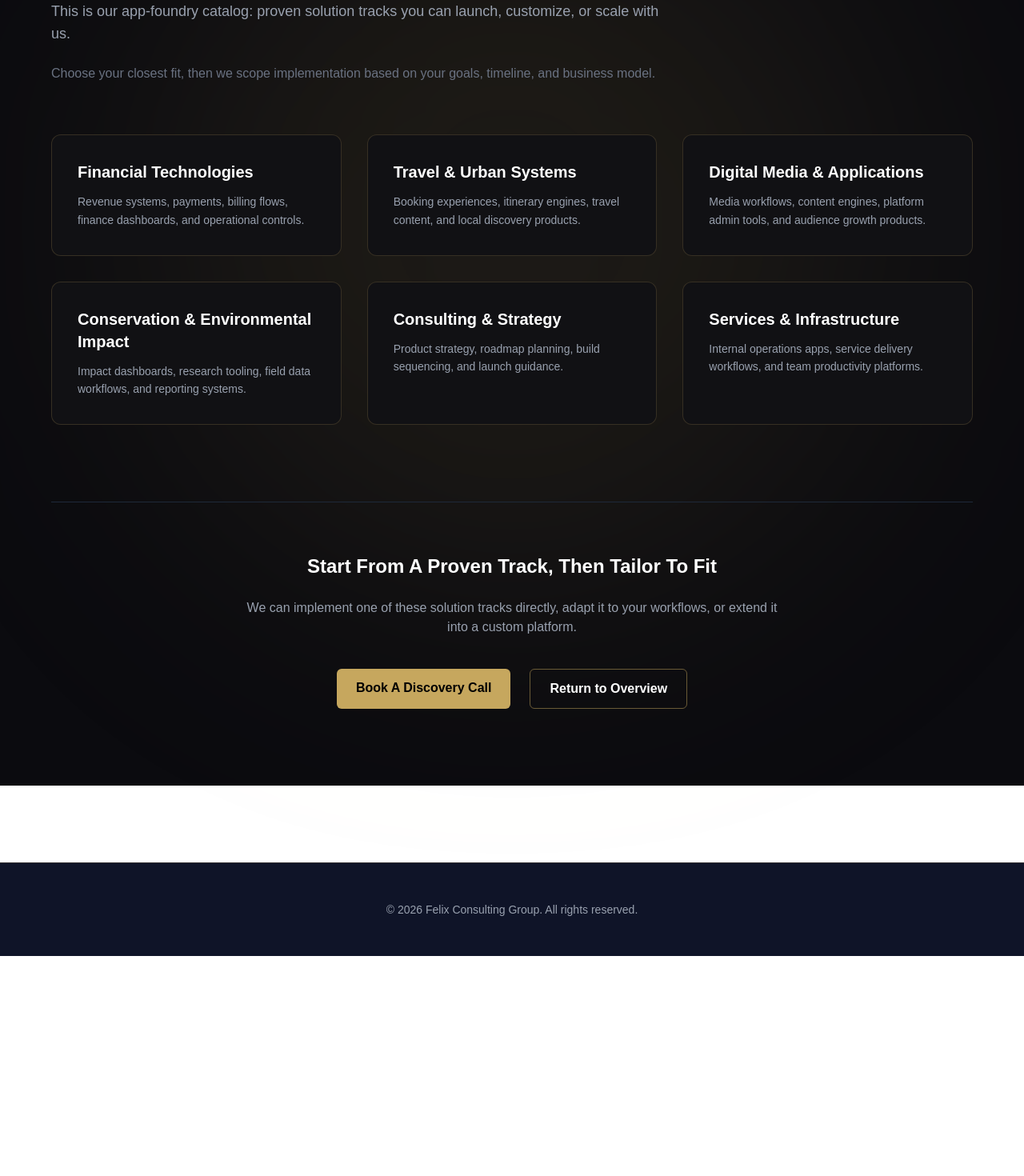
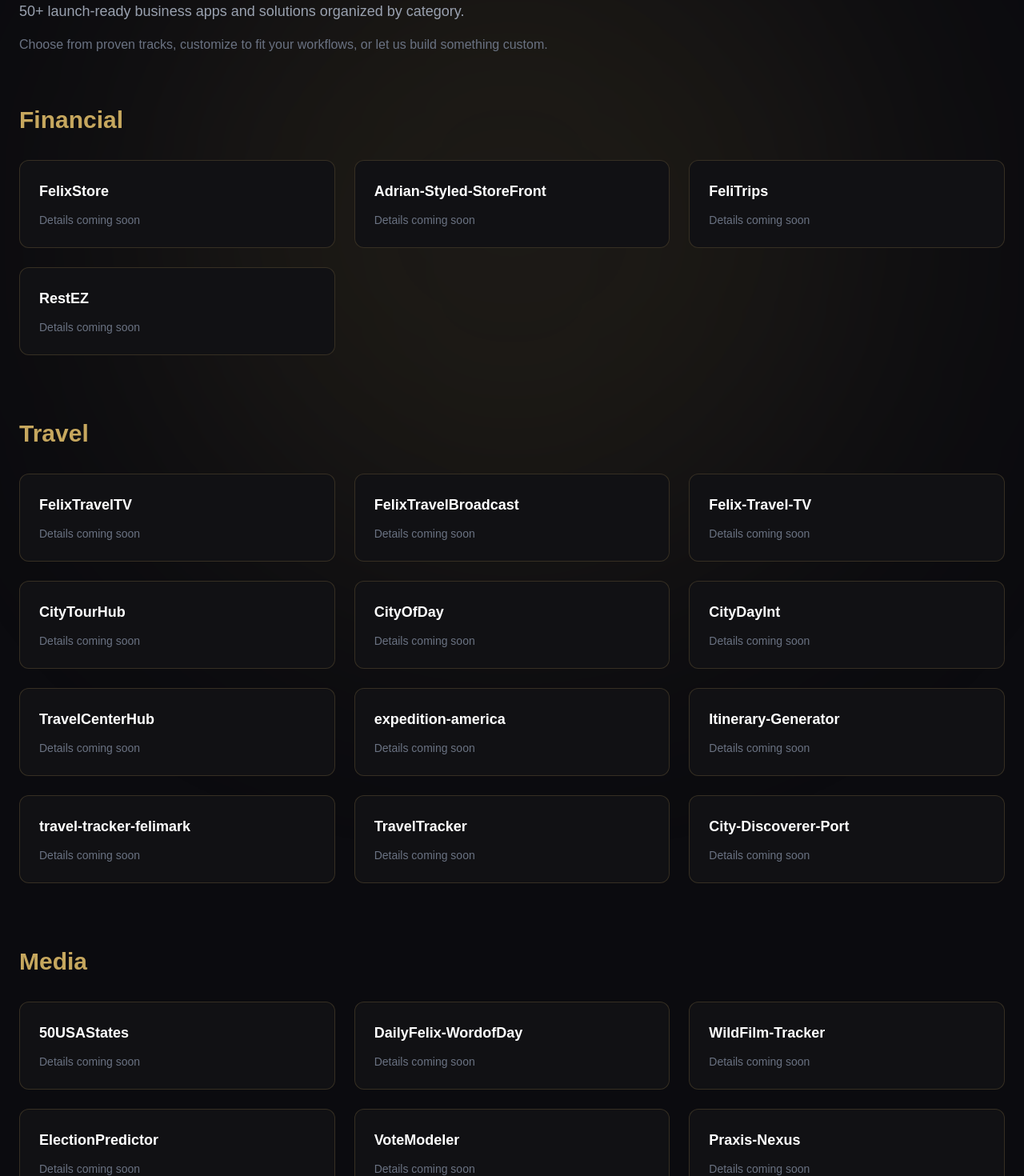
Before and after one commit to felabayomi/felix-consult, a Next.js app: page /ecosystem in a window 1280 px wide. Shown: the part 360-1830 px from the top of the page at 80% size. Before the commit the page ends 1555 px from the top, so only its background shows below. Built offline with nearby package versions, Linux system fonts and the light colour scheme.

Commit message:
Add all 50+ business projects to ecosystem catalog by category

```diff
--- a/app/ecosystem/page.tsx
+++ b/app/ecosystem/page.tsx
@@ -1,6 +1,61 @@
 import Link from "next/link"
 
 export default function EcosystemPage() {
+  const projects = {
+    Financial: [
+      { name: "FelixStore" },
+      { name: "Adrian-Styled-StoreFront" },
+      { name: "FeliTrips" },
+      { name: "RestEZ" },
+    ],
+    Travel: [
+      { name: "FelixTravelTV" },
+      { name: "FelixTravelBroadcast" },
+      { name: "Felix-Travel-TV" },
+      { name: "CityTourHub" },
+      { name: "CityOfDay" },
+      { name: "CityDayInt" },
+      { name: "TravelCenterHub" },
+      { name: "expedition-america" },
+      { name: "Itinerary-Generator" },
+      { name: "travel-tracker-felimark" },
+      { name: "TravelTracker" },
+      { name: "City-Discoverer-Port" },
+    ],
+    Media: [
+      { name: "50USAStates" },
+      { name: "DailyFelix-WordofDay" },
+      { name: "WildFilm-Tracker" },
+      { name: "ElectionPredictor" },
+      { name: "VoteModeler" },
+      { name: "Praxis-Nexus" },
+      { name: "TFCGChat" },
+      { name: "Campaign Signal Studio" },
+    ],
+    Conservation: [
+      { name: "Wildlife-Pedia" },
+      { name: "WildlifeHarmony" },
+    ],
+    Consulting: [
+      { name: "WACI" },
+      { name: "WACI-Project-Hub" },
+      { name: "Capital-Regime-Analysis" },
+      { name: "TCFGStrategyCenter" },
+      { name: "felix-consult" },
+      { name: "Civic Candidate Support Platform (CCSP)" },
+    ],
+    Services: [
+      { name: "AFLaundry" },
+      { name: "Document-Formatter" },
+      { name: "ErrandEasy" },
+      { name: "aflaundry-new" },
+      { name: "Inquiry-Hub" },
+      { name: "Letter-Organizer-Pro" },
+      { name: "Letter-Vault-Deployment" },
+      { name: "Smart-Meeting-Minder" },
+    ],
+  }
+
   return (
     <main className="relative min-h-screen bg-[#0B0B0F] text-white px-6 py-24">
 
@@ -10,130 +65,59 @@ export default function EcosystemPage() {
                       bg-[#C6A75E]/10 blur-[160px]
                       rounded-full pointer-events-none" />
 
-      <div className="relative z-10 max-w-6xl mx-auto">
+      <div className="relative z-10 max-w-7xl mx-auto">
 
         {/* HEADER */}
         <section className="max-w-3xl mb-16">
           <h1 className="text-4xl md:text-5xl font-bold mb-6 text-[#C6A75E]">
-            Productized Solutions
+            App Ecosystem
           </h1>
 
-          <p className="text-gray-400 text-lg mb-6">
-            This is our app-foundry catalog: proven solution tracks you can launch, customize, or scale with us.
+          <p className="text-gray-400 text-lg mb-4">
+            50+ launch-ready business apps and solutions organized by category.
           </p>
 
           <p className="text-gray-500">
-            Choose your closest fit, then we scope implementation based on your goals, timeline, and business model.
+            Choose from proven tracks, customize to fit your workflows, or let us build something custom.
           </p>
         </section>
 
+        {/* PROJECTS BY CATEGORY */}
+        {Object.entries(projects).map(([category, items]) => (
+          <section key={category} className="mb-20">
+            <h2 className="text-3xl font-bold mb-8 text-[#C6A75E]">
+              {category}
+            </h2>
 
-        {/* GRID */}
-        <div className="grid md:grid-cols-2 lg:grid-cols-3 gap-8">
-
-          <Link
-            href="/financial"
-            className="group p-8 bg-[#111114] rounded-xl border border-[#C6A75E]/20
-                       hover:border-[#C6A75E]/60 hover:bg-[#141418]
-                       transition-all duration-300"
-          >
-            <h3 className="text-xl font-semibold mb-3 group-hover:text-[#C6A75E] transition">
-              Financial Technologies
-            </h3>
-            <p className="text-gray-400 text-sm leading-relaxed">
-              Revenue systems, payments, billing flows, finance dashboards,
-              and operational controls.
-            </p>
-          </Link>
-
-          <Link
-            href="/travel"
-            className="group p-8 bg-[#111114] rounded-xl border border-[#C6A75E]/20
-                       hover:border-[#C6A75E]/60 hover:bg-[#141418]
-                       transition-all duration-300"
-          >
-            <h3 className="text-xl font-semibold mb-3 group-hover:text-[#C6A75E] transition">
-              Travel & Urban Systems
-            </h3>
-            <p className="text-gray-400 text-sm leading-relaxed">
-              Booking experiences, itinerary engines, travel content,
-              and local discovery products.
-            </p>
-          </Link>
-
-          <Link
-            href="/media"
-            className="group p-8 bg-[#111114] rounded-xl border border-[#C6A75E]/20
-                       hover:border-[#C6A75E]/60 hover:bg-[#141418]
-                       transition-all duration-300"
-          >
-            <h3 className="text-xl font-semibold mb-3 group-hover:text-[#C6A75E] transition">
-              Digital Media & Applications
-            </h3>
-            <p className="text-gray-400 text-sm leading-relaxed">
-              Media workflows, content engines, platform admin tools,
-              and audience growth products.
-            </p>
-          </Link>
-
-          <Link
-            href="/conservation"
-            className="group p-8 bg-[#111114] rounded-xl border border-[#C6A75E]/20
-                       hover:border-[#C6A75E]/60 hover:bg-[#141418]
-                       transition-all duration-300"
-          >
-            <h3 className="text-xl font-semibold mb-3 group-hover:text-[#C6A75E] transition">
-              Conservation & Environmental Impact
-            </h3>
-            <p className="text-gray-400 text-sm leading-relaxed">
-              Impact dashboards, research tooling, field data workflows,
-              and reporting systems.
-            </p>
-          </Link>
-
-          <Link
-            href="/consulting"
-            className="group p-8 bg-[#111114] rounded-xl border border-[#C6A75E]/20
-                       hover:border-[#C6A75E]/60 hover:bg-[#141418]
-                       transition-all duration-300"
-          >
-            <h3 className="text-xl font-semibold mb-3 group-hover:text-[#C6A75E] transition">
-              Consulting & Strategy
-            </h3>
-            <p className="text-gray-400 text-sm leading-relaxed">
-              Product strategy, roadmap planning, build sequencing,
-              and launch guidance.
-            </p>
-          </Link>
-
-          <Link
-            href="/services"
-            className="group p-8 bg-[#111114] rounded-xl border border-[#C6A75E]/20
-                       hover:border-[#C6A75E]/60 hover:bg-[#141418]
-                       transition-all duration-300"
-          >
-            <h3 className="text-xl font-semibold mb-3 group-hover:text-[#C6A75E] transition">
-              Services & Infrastructure
-            </h3>
-            <p className="text-gray-400 text-sm leading-relaxed">
-              Internal operations apps, service delivery workflows,
-              and team productivity platforms.
-            </p>
-          </Link>
-
-        </div>
-
+            <div className="grid md:grid-cols-2 lg:grid-cols-3 gap-6">
+              {items.map((project, idx) => (
+                <div
+                  key={idx}
+                  className="p-6 bg-[#111114] rounded-xl border border-[#C6A75E]/20
+                           hover:border-[#C6A75E]/60 hover:bg-[#141418]
+                           transition-all duration-300 group cursor-pointer"
+                >
+                  <h3 className="text-lg font-semibold mb-3 group-hover:text-[#C6A75E] transition">
+                    {project.name}
+                  </h3>
+                  <p className="text-gray-500 text-sm">
+                    Details coming soon
+                  </p>
+                </div>
+              ))}
+            </div>
+          </section>
+        ))}
 
         {/* BOTTOM CTA BLOCK */}
         <section className="mt-24 text-center border-t border-gray-800 pt-16">
 
           <h2 className="text-2xl font-semibold mb-6">
-            Start From A Proven Track, Then Tailor To Fit
+            Ready to Launch?
           </h2>
 
           <p className="text-gray-400 max-w-2xl mx-auto mb-10">
-            We can implement one of these solution tracks directly,
-            adapt it to your workflows, or extend it into a custom platform.
+            Pick an app from our catalog, customize it to your workflows, or scope a completely custom platform build.
           </p>
 
           <div className="flex flex-col sm:flex-row justify-center gap-6">
@@ -145,10 +129,10 @@ export default function EcosystemPage() {
             </Link>
 
             <Link
-              href="/"
+              href="/services"
               className="border border-[#C6A75E]/50 px-6 py-3 rounded-md font-semibold hover:border-[#C6A75E] hover:text-[#C6A75E] transition"
             >
-              Return to Overview
+              View Pricing
             </Link>
           </div>
 
```
